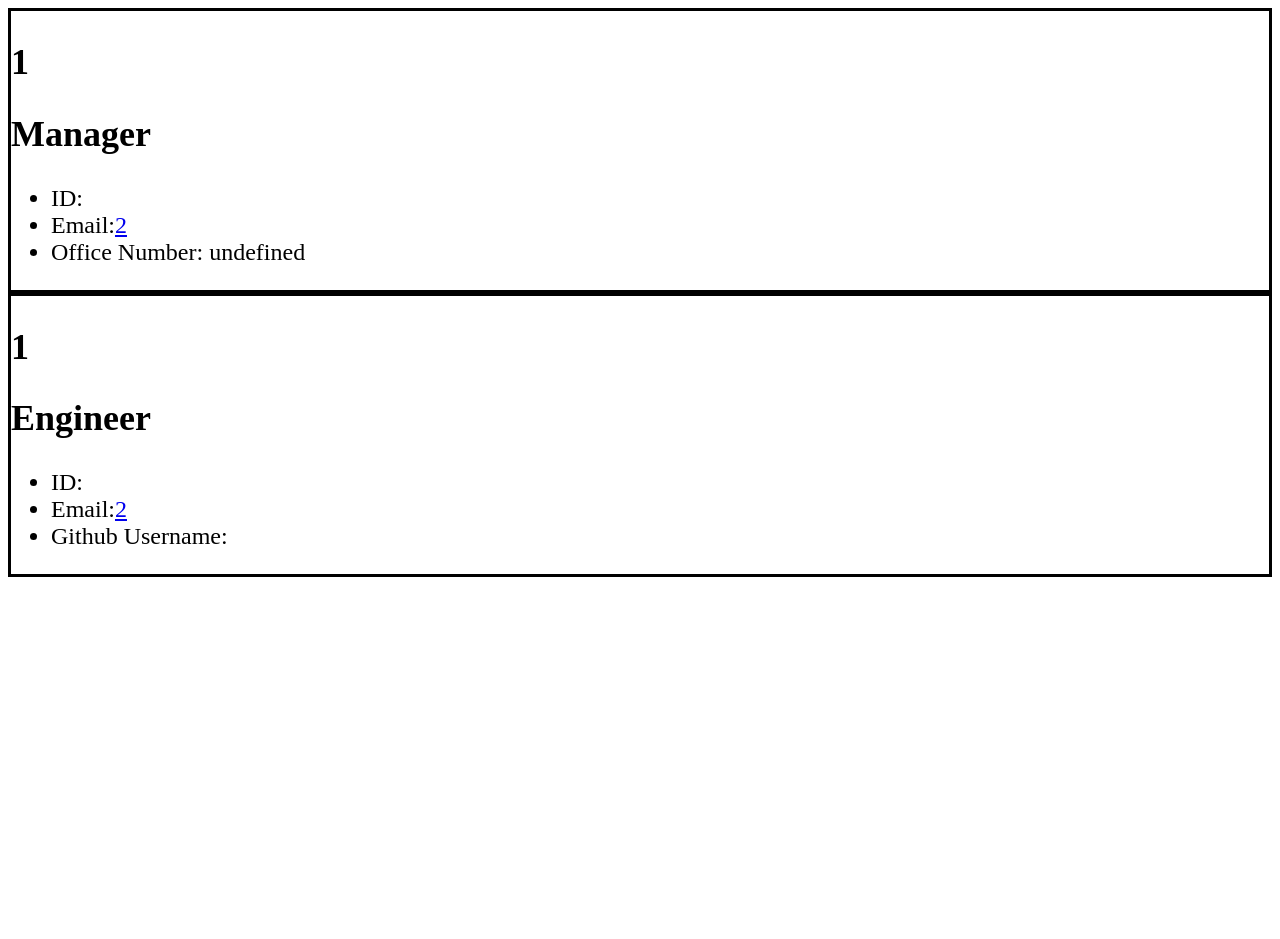
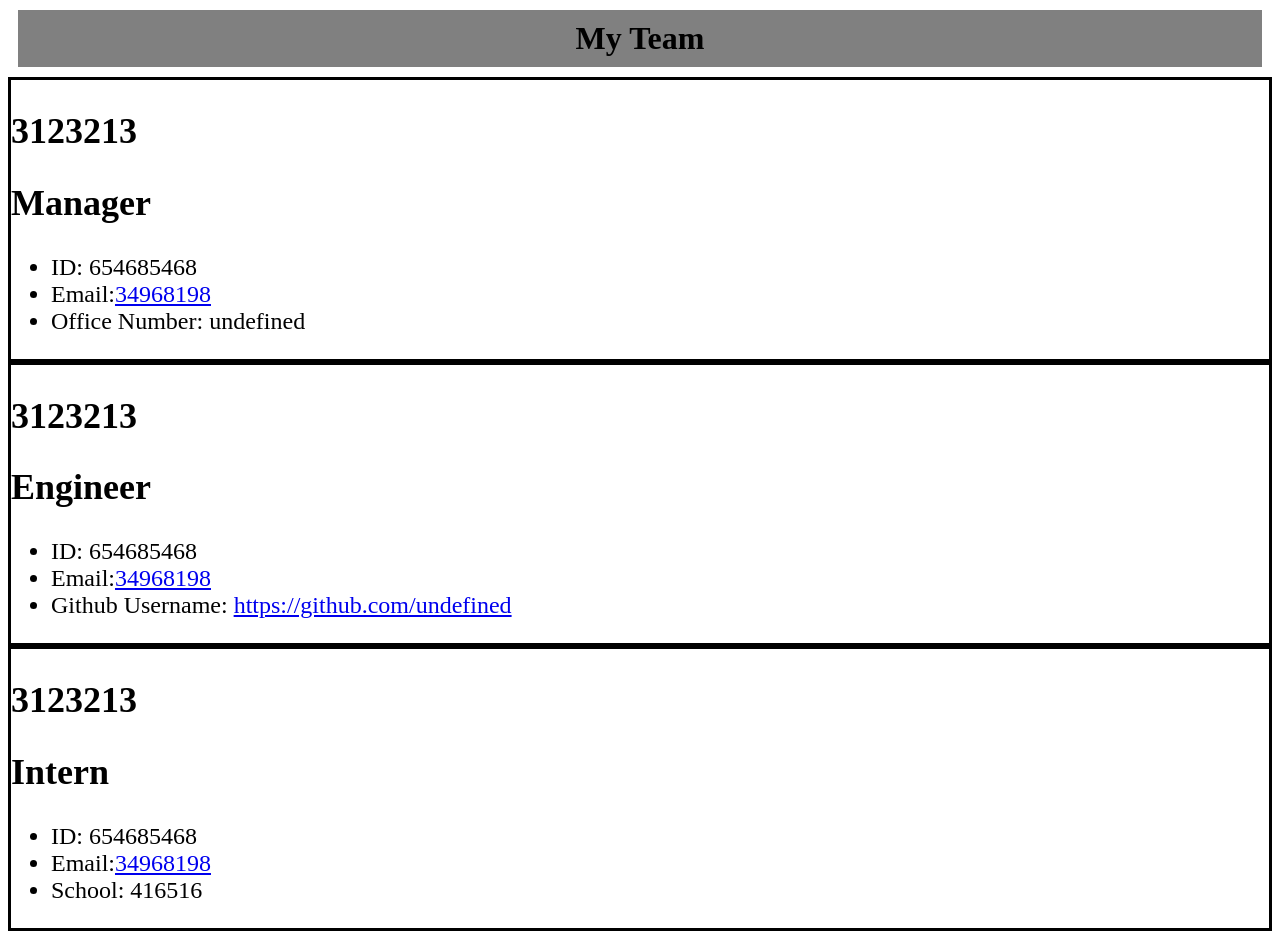
Before and after one commit to itsvnvo/team-profile-generator, a website: page index.html in a window 1280 px wide. Before the commit the page ends 800 px from the top, so only its background shows below. Drawn offline with Linux system fonts and the light colour scheme; files that its build step writes are made by us from their sources.

Commit message:
fixed looping issue, added basic styling to html, current issue with data over riding first input

```diff
--- a/index.html
+++ b/index.html
@@ -6,42 +6,57 @@
         <meta charset="UTF-8">
         <meta name="viewport" content="width=device-width, initial-scale=1.0">
         <meta http-equiv="X-UA-Compatible" content="ie=edge">
-        <link href="style.css" rel="stylesheet">
+        <link href="./dist/style.css" rel="stylesheet">
 
     </head>
-
+    <div class=header>
+        <h1>My Team</h1>
+    </div>
     <body>
         </div>
-            <div class="container-body">
+            <div class="container">
+                <div class="row">
 
         <div class="card">
             <div class="card-header">
-                <h2>1</h2>
+                <h2>3123213</h2>
                 <h2> Manager</h2>
             </div>
         <div class="card-body">
              <ul>
-                <li>ID: </li>
-                <li>Email:<a href="mailto:2">2</a></li>
+                <li>ID: 654685468</li>
+                <li>Email:<a href="mailto:34968198">34968198</a></li>
                 <li>Office Number: undefined</li>
             </ul>
          </div>
         </div>
         <div class="card">
             <div class="card-header">
-                <h2>1</h2>
+                <h2>3123213</h2>
                 <h2> Engineer</h2>
             </div>
         <div class="card-body">
              <ul>
-                <li>ID: </li>
-                <li>Email:<a href="mailto:2">2</a></li>
-                <li>Github Username: <a href="https://github.com/35"></a></li>
+                <li>ID: 654685468</li>
+                <li>Email:<a href="mailto:34968198">34968198</a></li>
+                <li>Github Username: <a href="https://github.com/undefined">https://github.com/undefined</a></li>
+            </ul>
+         </div>
+        </div>
+        <div class="card">
+            <div class="card-header">
+                <h2>3123213</h2>
+                <h2> Intern</h2>
+            </div>
+        <div class="card-body">
+             <ul>
+                <li>ID: 654685468</li>
+                <li>Email:<a href="mailto:34968198">34968198</a></li>
+                <li>School: 416516</li>
             </ul>
          </div>
         </div>
             </div>
         </div>
     </body>
-
 </html>
```
Also changed, not shown: index.js (+18 -47 lines), src/index.html (renamed from dist/index.html, +1 -0 lines), test/Manager.test.js (+3 -3 lines), dist/html.js.
